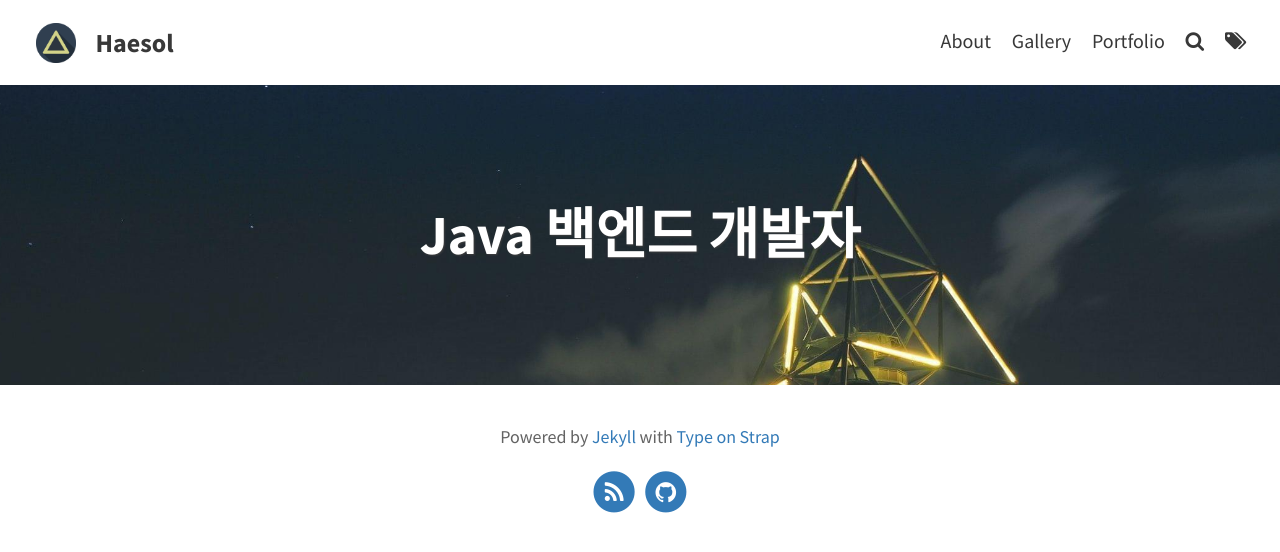
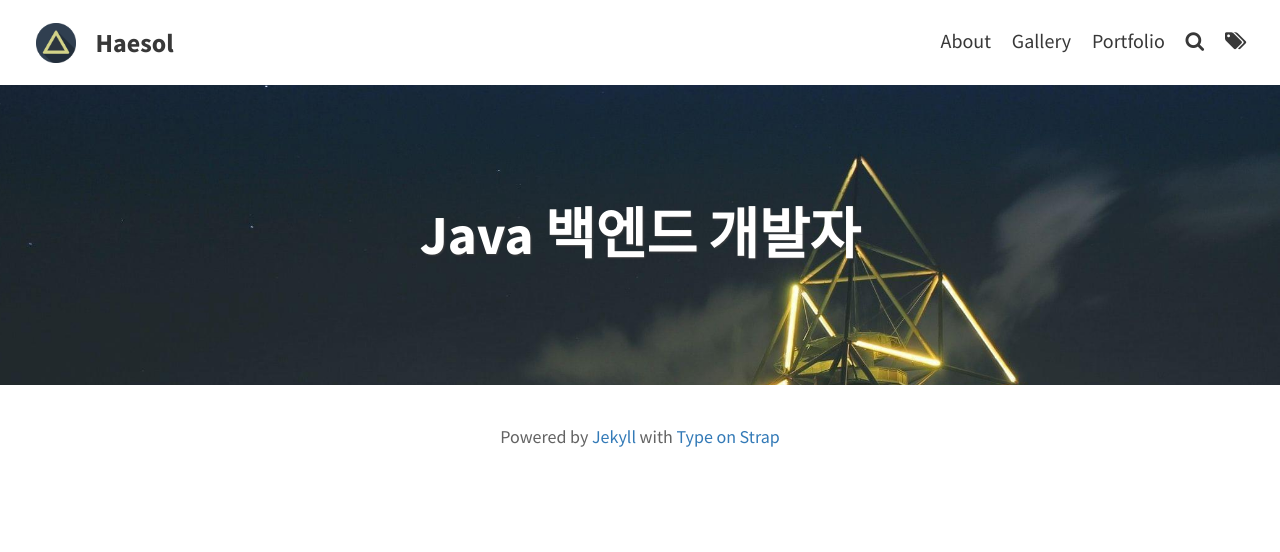
Before and after one commit to stbpiza/stbpiza.github.io, a Jekyll site: the page built from index.html, in a window 1280 px wide. Shown: the top 552 px of the page. Built offline with Jekyll 4.4.1, drawn with Linux system fonts in a browser that asks for light colours; the list of posts is cut into pages by our own code.

Commit message:
Update footer.html

```diff
--- a/_includes/footer.html
+++ b/_includes/footer.html
@@ -4,7 +4,7 @@
             <div class="footer-icons">
                 <ul>
                 <!-- Social icons from Font Awesome, if enabled -->
-                {% include icons.html %}
+                <!-- {% include icons.html %} -->
                 </ul>
             </div>
 </footer>
```
